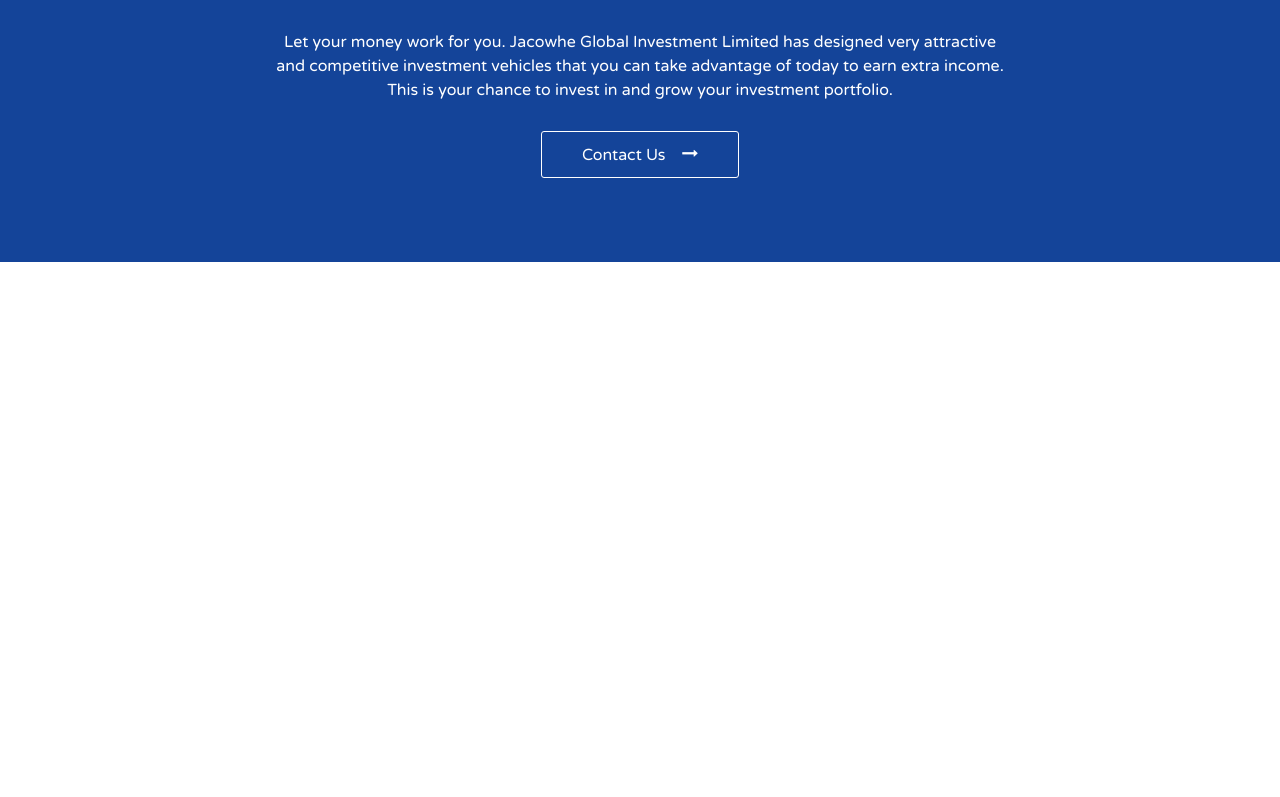
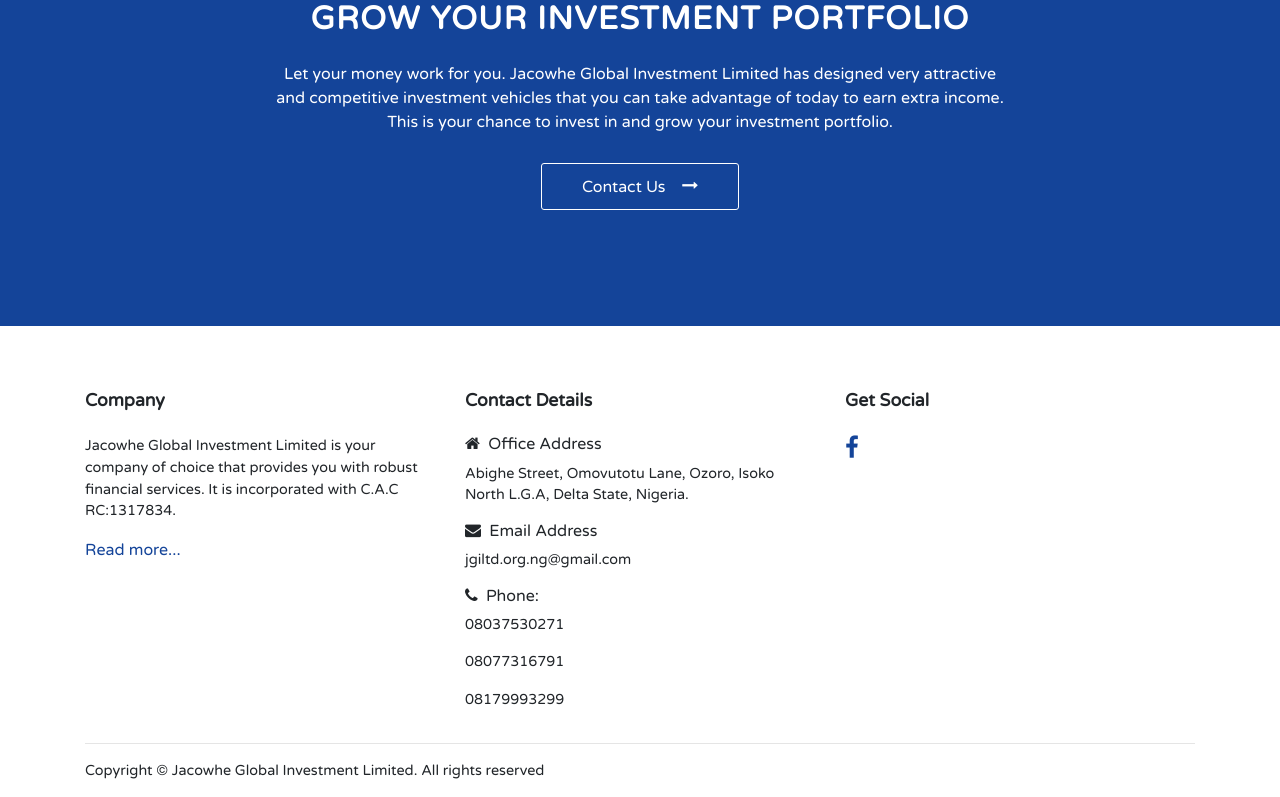
Before and after one commit to Achilles45/jacowhe, a Vue app: page / in a window 1280 px wide. Shown: the part 2180-2977 px from the top of the page. Before the commit the page ends 2442 px from the top, so only its background shows below. Built offline with nearby package versions, Linux system fonts and the light colour scheme; the HTML template or start-up script is replaced by a standard one.

Commit message:
dded the footer section

```diff
--- a/src/components/Investments.vue
+++ b/src/components/Investments.vue
@@ -27,7 +27,7 @@
   background: $primary-color;
   margin-top: 3rem;
   color: #fff;
-  padding: 6rem 0;
+  padding: 8rem 0;
   h3 {
     font-weight: bold;
     text-transform: uppercase;
--- a/src/components/layouts/Footer.vue
+++ b/src/components/layouts/Footer.vue
@@ -0,0 +1,64 @@
+<template>
+  <footer class="container-fluid">
+    <div class="container">
+      <div class="row">
+        <div class="col-md-4">
+          <h5>Company</h5>
+          <p>Jacowhe Global Investment Limited is your company of choice that provides you with robust financial services. It is incorporated with C.A.C RC:1317834.</p>
+          <router-link to="/about" class="about">Read more...</router-link>
+        </div>
+        <div class="col-md-4">
+          <h5>Contact Details</h5>
+          <h6>
+            <i class="fa fa-home"></i>&nbsp; Office Address
+          </h6>
+          <p>Abighe Street, Omovutotu Lane, Ozoro, Isoko North L.G.A, Delta State, Nigeria.</p>
+          <h6>
+            <i class="fa fa-envelope"></i>&nbsp; Email Address
+          </h6>
+          <p>jgiltd.org.ng@gmail.com</p>
+          <h6>
+            <i class="fa fa-phone"></i>&nbsp; Phone:
+          </h6>
+          <p>08037530271</p>
+          <p>08077316791</p>
+          <p>08179993299</p>
+        </div>
+        <div class="col-md-4">
+          <h5>Get Social</h5>
+          <a href="https://web.facebook.com/Jacowhe-Global-Investment-Limited-1164061150323194/">
+            <i class="fa fa-facebook"></i>
+          </a>
+        </div>
+      </div>
+      <hr />
+      <p>Copyright &copy; Jacowhe Global Investment Limited. All rights reserved</p>
+    </div>
+  </footer>
+</template>
+<script>
+export default {
+  name: "Footer"
+};
+</script>
+<style lang="scss" scoped>
+@import "../../styles/_colors.scss";
+footer {
+  margin-top: 4rem;
+  h5 {
+    font-size: 1.1rem;
+    font-weight: bold;
+    padding-bottom: 01rem;
+  }
+  p {
+    font-size: 0.9rem;
+  }
+  .about {
+    color: $primary-color;
+  }
+  .fa-facebook {
+    color: $primary-color;
+    font-size: 1.5rem;
+  }
+}
+</style>
--- a/src/views/Index.vue
+++ b/src/views/Index.vue
@@ -18,6 +18,7 @@
     <Investments />
     <!--End of Investments section
     ==========================-->
+    <Footer />
   </div>
 </template>
 
@@ -29,6 +30,7 @@
 import Process from "@/components/Process.vue";
 import Whyus from "@/components/Whyus.vue";
 import Investments from "@/components/Investments.vue";
+import Footer from "@/components/layouts/Footer.vue";
 export default {
   name: "index",
   components: {
@@ -37,7 +39,8 @@
     Carousel,
     Process,
     Whyus,
-    Investments
+    Investments,
+    Footer
   }
 };
 </script>
```
